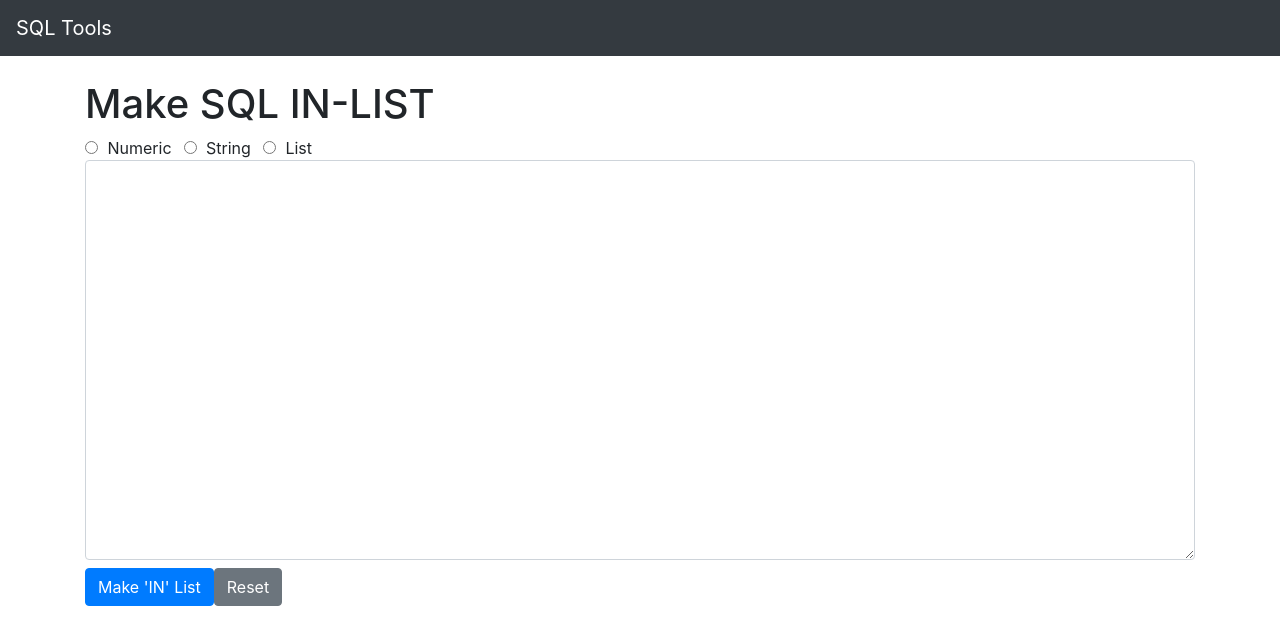
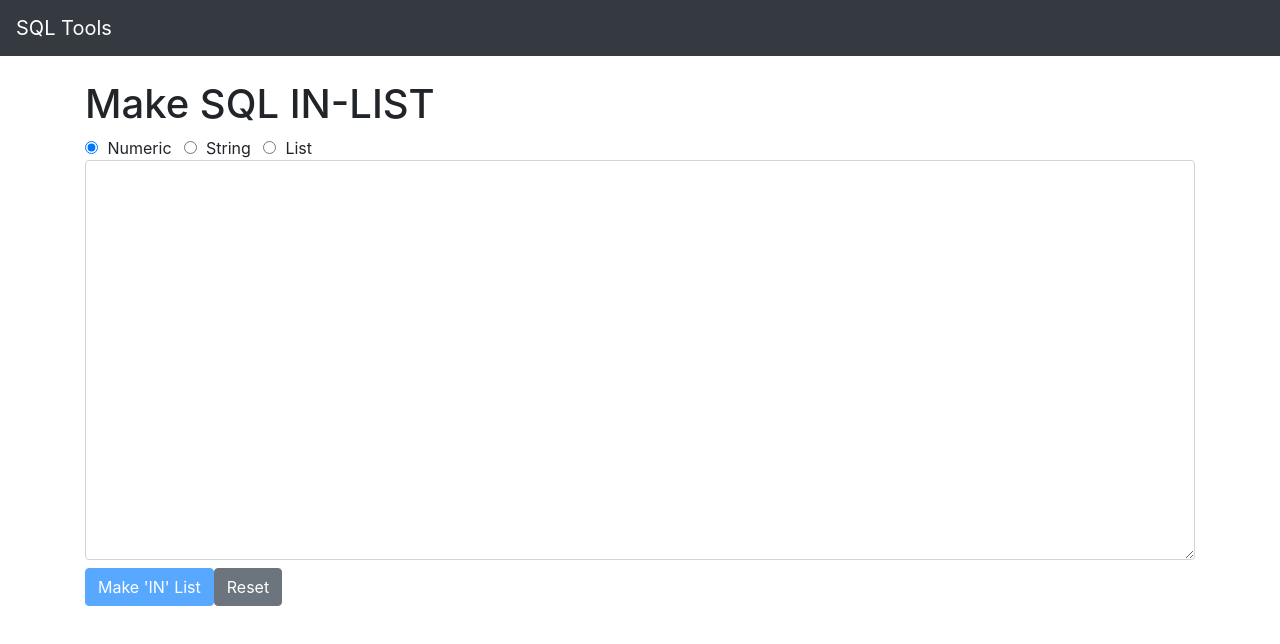
Before and after one commit to ryanmccormick/sqlinlist-new, an Angular app: page / in a window 1280 px wide. Shown: the top 644 px of the page. Built offline with nearby package versions, Linux system fonts and the light colour scheme.

Commit message:
add baseline

```diff
--- /dev/null
+++ b/src/app/sqlinlist/shared/in-list-type.constants.ts
@@ -0,0 +1,5 @@
+export const IN_LIST_TYPE = {
+  numeric: 'numeric',
+  string: 'string',
+  list: 'list'
+};
--- /dev/null
+++ b/src/app/sqlinlist/shared/in-list-util.utilities.ts
@@ -0,0 +1,13 @@
+export class InListUtil {
+
+  public static inputToArrayConverter(value: string): Array<string> {
+    const inputArray = value.trim().split('\n');
+    return inputArray
+      .map((item) => {
+      return item.trim();
+    }).filter((item) => {
+      if (item) { return item; }
+    });
+  }
+
+}
--- /dev/null
+++ b/src/app/sqlinlist/shared/in-list.model.ts
@@ -0,0 +1,30 @@
+import { InListUtil } from './in-list-util.utilities';
+
+export class InList {
+
+  private _input: string;
+  private _inputArray: Array<string>;
+
+  constructor(input: string) {
+    this.input = input;
+    this.inputArray = InListUtil.inputToArrayConverter(input);
+  }
+
+  get input(): string {
+    return this._input;
+  }
+
+  set input(value: string) {
+    this._input = value;
+  }
+
+  get inputArray(): Array<string> {
+    return this._inputArray;
+  }
+
+  set inputArray(value: Array<string>) {
+    console.log(JSON.stringify(value, null, '  '));
+    this._inputArray = value;
+  }
+
+}
--- /dev/null
+++ b/src/app/sqlinlist/shared/input-settings.directive.ts
@@ -0,0 +1,15 @@
+import { Directive, HostBinding } from '@angular/core';
+
+@Directive({
+  selector: '[appInputSettings]'
+})
+export class InputSettingsDirective {
+
+  constructor() { }
+
+  @HostBinding('attr.spellcheck')
+  handleSpellCheck() {
+    return false;
+  }
+
+}
--- a/src/app/sqlinlist/sqlinlist.component.html
+++ b/src/app/sqlinlist/sqlinlist.component.html
@@ -9,17 +9,17 @@
     <div class="col-12">
       <div class="form-check form-check-inline">
         <label class="form-check-label">
-          <input class="form-check-input" type="radio" name="inlineRadioOptions" id="inlineRadio1" value="option1"> Numeric
+          <input class="form-check-input" type="radio" name="inlineRadioOptions" id="inlineRadio1" value="numeric" [(ngModel)]="inListType"> Numeric
         </label>
       </div>
       <div class="form-check form-check-inline">
         <label class="form-check-label">
-          <input class="form-check-input" type="radio" name="inlineRadioOptions" id="inlineRadio2" value="option2"> String
+          <input class="form-check-input" type="radio" name="inlineRadioOptions" id="inlineRadio2" value="string" [(ngModel)]="inListType"> String
         </label>
       </div>
       <div class="form-check form-check-inline">
         <label class="form-check-label">
-          <input class="form-check-input" type="radio" name="inlineRadioOptions" id="inlineRadio3" value="option3"> List
+          <input class="form-check-input" type="radio" name="inlineRadioOptions" id="inlineRadio3" value="list" [(ngModel)]="inListType"> List
         </label>
       </div>
     </div>
@@ -27,14 +27,16 @@
 
   <div class="row">
     <div class="col-12">
-      <textarea class="form-control inlist-input"></textarea>
+      <textarea class="form-control inlist-input" [class.ready]="isReady" [(ngModel)]="inListInput" appInputSettings></textarea>
     </div>
   </div>
 
   <div class="row mt-2">
     <div class="col-12">
-      <button class="btn btn-primary">Make 'IN' List</button>
-      <button class="btn btn-secondary">Reset</button>
+      <button class="btn btn-primary"
+              (click)="makeNewInlist(inListInput)"
+              [disabled]="makeNewInListButtonDisabled" spellcheck="">Make 'IN' List</button>
+      <button class="btn btn-secondary" (click)="resetInList()">Reset</button>
     </div>
   </div>
 
--- a/src/app/sqlinlist/sqlinlist.component.ts
+++ b/src/app/sqlinlist/sqlinlist.component.ts
@@ -1,4 +1,6 @@
 import { Component, OnInit } from '@angular/core';
+import { IN_LIST_TYPE } from './shared/in-list-type.constants';
+import { InList } from './shared/in-list.model';
 
 @Component({
   selector: 'app-sqlinlist',
@@ -7,11 +9,45 @@ import { Component, OnInit } from '@angular/core';
 })
 export class SqlinlistComponent implements OnInit {
 
-  title = 'Make SQL IN-LIST';
+  title: string;
+  inList: InList;
+  inListInput: string;
 
-  constructor() { }
+  private _inListType: any;
+
+  constructor() {
+    this.title = 'Make SQL IN-LIST';
+    this.inListType = IN_LIST_TYPE.numeric;
+  }
 
   ngOnInit() {
   }
 
+  get inListType(): any {
+    return this._inListType;
+  }
+
+  set inListType(value: any) {
+    this._inListType = value;
+  }
+
+  get isReady(): boolean {
+    return !!this.inList;
+  }
+
+  get makeNewInListButtonDisabled(): boolean {
+    return !!this.inListInput === false;
+  }
+
+  makeNewInlist(value: string) {
+    this.inList = new InList(value);
+  }
+
+  resetInList() {
+    this.inList = null;
+    this.inListInput = null;
+  }
+
+
+
 }
--- a/src/app/sqlinlist/sqlinlist.module.ts
+++ b/src/app/sqlinlist/sqlinlist.module.ts
@@ -1,10 +1,11 @@
 import { NgModule } from '@angular/core';
+import { FormsModule } from '@angular/forms';
 import { CommonModule } from '@angular/common';
 
 import { SqlinlistComponent } from './sqlinlist.component';
-import { FormsModule } from '@angular/forms';
+import { InputSettingsDirective } from './shared/input-settings.directive';
 
-export const sharedComponents = [SqlinlistComponent];
+export const sharedComponents = [SqlinlistComponent, InputSettingsDirective];
 
 @NgModule({
   imports: [
```
Also changed, not shown: 1 other file (tests, documents, lock files or other folders).
